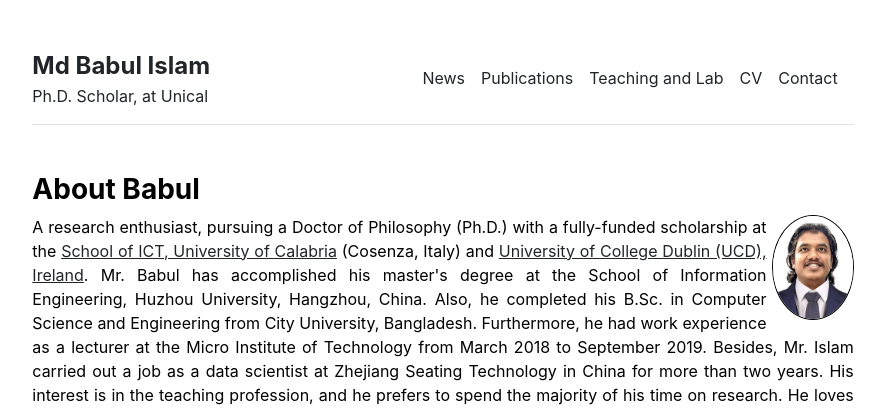
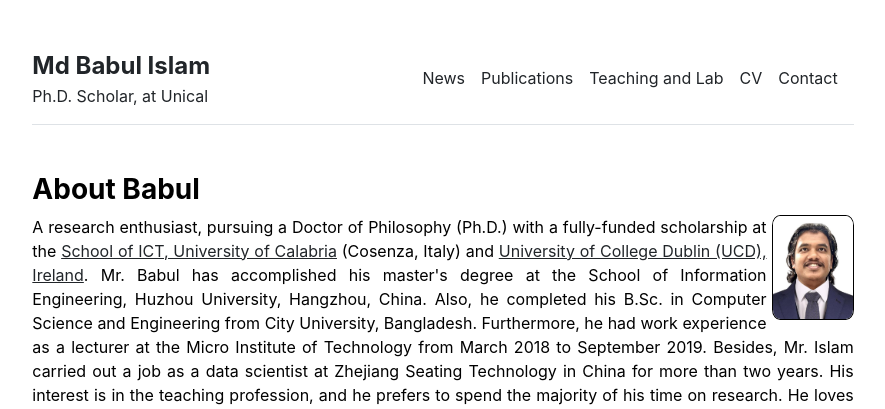
Before and after one commit to babulcseian/babulcseian.github.io, a Jekyll site: the page built from index.md, in a window 1280 px wide. Shown: the top 409 px of the page, without its empty margins (197-1082 px from the left). Built offline with Jekyll 4.4.1, drawn with Linux system fonts in a browser that asks for light colours; a style sheet for code colours, icons or effects is not loaded.

Commit message:
Update home.html

```diff
--- a/_layouts/home.html
+++ b/_layouts/home.html
@@ -6,7 +6,7 @@
   <div class="col-md-15">
     <h3 class="fw-bold">About Babul</h3>
 
-<img src="{{ site.github.url }}/assets/img/Md Babul Islam - 2 .jpeg" alt="Home" width="10%" width="20" title="MSc Graduation" style="float:right; margin-left:5px; margin-bottom:1px; border: solid black 1px; padding=2px; border-radius: 50%">
+<img src="{{ site.github.url }}/assets/img/Md Babul Islam - 2 .jpeg" alt="Home" width="10%" width="20" title="MSc Graduation" style="float:right; margin-left:5px; margin-bottom:1px; border: solid black 1px; padding=2px; border-radius: 10%">
 
     <p align="justify"> A research enthusiast, pursuing a Doctor of Philosophy (Ph.D.) with a fully-funded scholarship at the <a class="other" href='https://dottorato.dimes.unical.it/students/md-babul-islam'>School of ICT, University of Calabria</a> (Cosenza, Italy)
        and <a class="other" href='https://www.ucd.ie/'>University of College Dublin (UCD), Ireland</a>.
```
